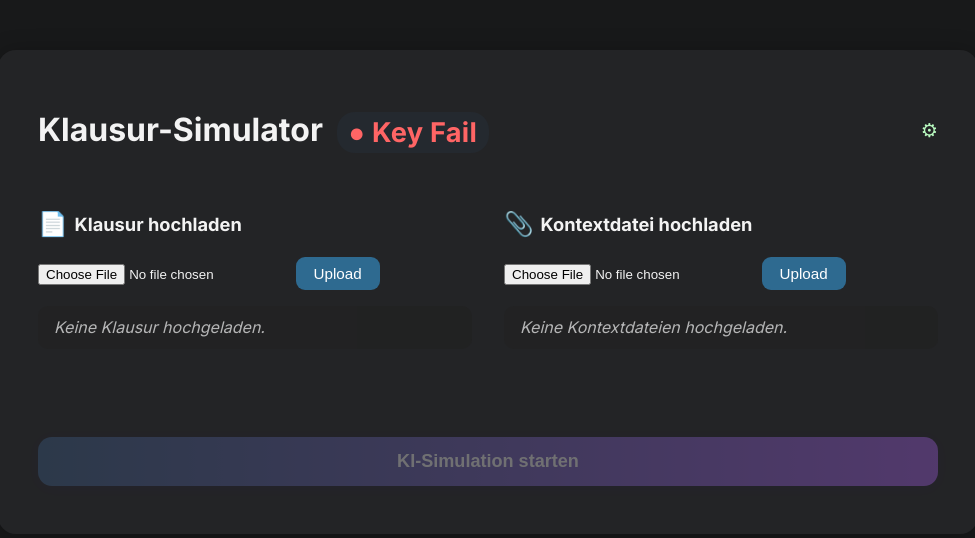
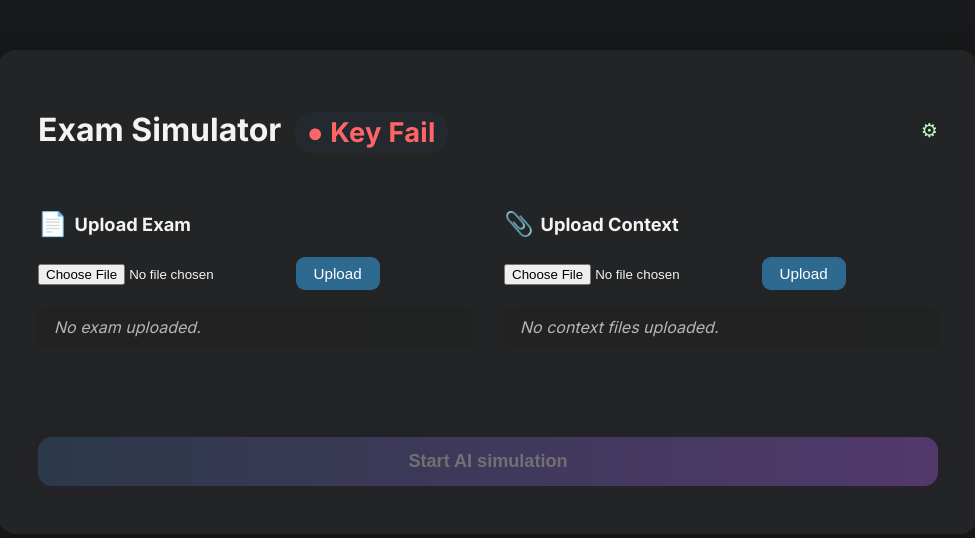
Before and after one commit to jo2000we/KlaSim, a Django app: template simulator/templates/simulator/index.html in a window 1280 px wide. Shown: the top 538 px of the page, without its empty margins (152-1127 px from the left). Run offline with Django 4.2, Linux system fonts and the light colour scheme; the template is opened without the code that fills it: values that come from a table or form of the project are taken from there, others are empty.

Commit message:
Add translations for all pages

```diff
--- a/simulator/templates/simulator/index.html
+++ b/simulator/templates/simulator/index.html
@@ -1,27 +1,27 @@
-{% load static %}
+{% load static i18n %}
 <!DOCTYPE html>
-<html lang="en">
+<html lang="{{ LANGUAGE_CODE }}">
 <head>
     <meta charset="UTF-8">
     <meta name="viewport" content="width=device-width, initial-scale=1">
-    <title>Klausur-Simulator</title>
+    <title>{% trans "Exam Simulator" %}</title>
     <link rel="stylesheet" href="{% static 'simulator/style.css' %}">
 </head>
 <body>
     <div class="container">
         <header>
-            <h1>Klausur-Simulator
+            <h1>{% trans "Exam Simulator" %}
                 <span class="status-indicator{% if setup_required %} warn{% elif not api_key_valid %} error{% else %} ok{% endif %}">
                     {% if setup_required %}
-                        <a href="{% url 'setup' %}">Setup</a>
+                        <a href="{% url 'setup' %}">{% trans "Setup" %}</a>
                     {% elif not api_key_valid %}
-                        &#9679; Key Fail
+                        &#9679; {% trans "Key Fail" %}
                     {% else %}
-                        &#9679; Aktiv
+                        &#9679; {% trans "Active" %}
                     {% endif %}
                 </span>
             </h1>
-            <a class="settings-link" href="{% url 'settings' %}" title="Settings">&#9881;</a>
+            <a class="settings-link" href="{% url 'settings' %}" title="{% trans 'Settings' %}">&#9881;</a>
         </header>
 
         {% if messages %}
@@ -34,52 +34,52 @@
 
         <main>
             <section class="file-upload exam">
-                <h2><span class="icon">&#128196;</span> Klausur hochladen</h2>
+                <h2><span class="icon">&#128196;</span> {% trans "Upload Exam" %}</h2>
                 <form action="{% url 'upload_exam' %}" method="post" enctype="multipart/form-data">
                     {% csrf_token %}
                     {{ exam_form.file }}
                     {{ exam_form.file.errors }}
-                    <button class="btn upload" type="submit">Upload</button>
+                    <button class="btn upload" type="submit">{% trans "Upload" %}</button>
                 </form>
                 <ul class="file-list">
                 {% for f in exam_files %}
                     <li>
                         <span class="filename">{{ f.file.name|cut:"exam_files/" }}</span>
-                        <a class="btn remove" href="{% url 'delete_exam' f.pk %}" aria-label="Klausur entfernen">&#10006;</a>
+                        <a class="btn remove" href="{% url 'delete_exam' f.pk %}" aria-label="{% trans 'Remove exam' %}">&#10006;</a>
                     </li>
                 {% empty %}
-                    <li class="empty">Keine Klausur hochgeladen.</li>
+                    <li class="empty">{% trans "No exam uploaded." %}</li>
                 {% endfor %}
                 </ul>
             </section>
 
             <section class="file-upload context">
-                <h2><span class="icon">&#128206;</span> Kontextdatei hochladen</h2>
+                <h2><span class="icon">&#128206;</span> {% trans "Upload Context" %}</h2>
                 <form action="{% url 'upload_context' %}" method="post" enctype="multipart/form-data">
                     {% csrf_token %}
                     {{ context_form.file }}
                     {{ context_form.file.errors }}
-                    <button class="btn upload" type="submit">Upload</button>
+                    <button class="btn upload" type="submit">{% trans "Upload" %}</button>
                 </form>
                 <ul class="file-list">
                 {% for f in context_files %}
                     <li>
                         <span class="filename">{{ f.file.name|cut:"context_files/" }}</span>
-                        <a class="btn remove" href="{% url 'delete_context' f.pk %}" aria-label="Kontext entfernen">&#10006;</a>
+                        <a class="btn remove" href="{% url 'delete_context' f.pk %}" aria-label="{% trans 'Remove context' %}">&#10006;</a>
                     </li>
                 {% empty %}
-                    <li class="empty">Keine Kontextdateien hochgeladen.</li>
+                    <li class="empty">{% trans "No context files uploaded." %}</li>
                 {% endfor %}
                 </ul>
             </section>
 
             {% if ai_results %}
             <section class="ai-results">
-                <h2><span class="icon">&#128196;</span> Ergebnisse</h2>
+                <h2><span class="icon">&#128196;</span> {% trans "Results" %}</h2>
                 <ul class="file-list">
                 {% for r in ai_results %}
                     <li>
-                        <a href="{{ r.file.url }}" download>{{ r.level }} Ergebnis</a>
+                        <a href="{{ r.file.url }}" download>{{ r.level }} {% trans "Result" %}</a>
                     </li>
                 {% endfor %}
                 </ul>
@@ -90,7 +90,7 @@
             <form id="runForm" action="{% url 'run_simulation' %}" method="post" style="width:100%;">
                 {% csrf_token %}
                 <input type="hidden" name="sim_password" id="simPwField">
-                <button id="runBtn" class="btn main-action" disabled title="Erst Dateien hochladen">KI-Simulation starten</button>
+                <button id="runBtn" class="btn main-action" disabled title="{% trans 'Upload files first' %}">{% trans 'Start AI simulation' %}</button>
             </form>
         </footer>
     </div>
@@ -102,13 +102,14 @@
         const needPw = {{ sim_password_required|yesno:'true,false' }};
         const hasExam = {{ exam_files|length }} > 0;
         const hasContext = {{ context_files|length }} > 0;
+        const TXT_ENTER_PW = "{{ _('Enter password') }}";
         if (hasExam && hasContext) {
             runBtn.removeAttribute('disabled');
             runBtn.removeAttribute('title');
         }
         runForm?.addEventListener('submit', (e) => {
             if (needPw && !simPwField.value) {
-                const pw = prompt('Passwort eingeben');
+                const pw = prompt(TXT_ENTER_PW);
                 if (pw === null) { e.preventDefault(); return; }
                 simPwField.value = pw;
             }
```
Also changed, not shown: config/templates/config/login.html (+5 -5 lines), config/templates/config/sessions.html (+11 -11 lines), locale/de/LC_MESSAGES/django.po, locale/en/LC_MESSAGES/django.po.
